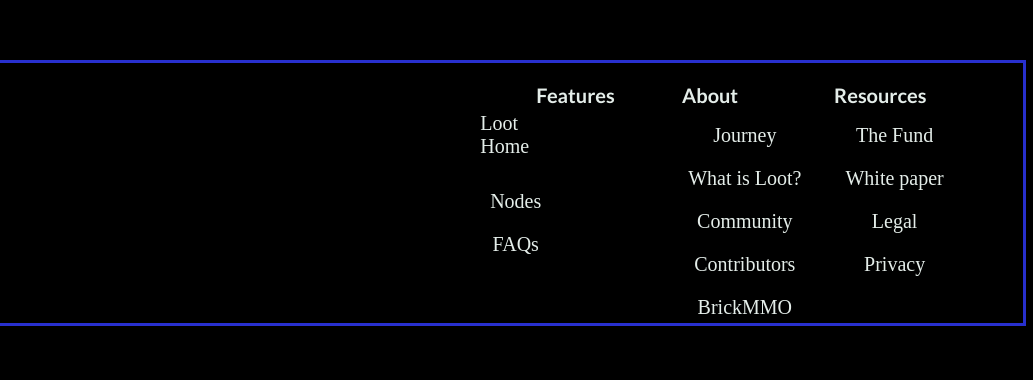
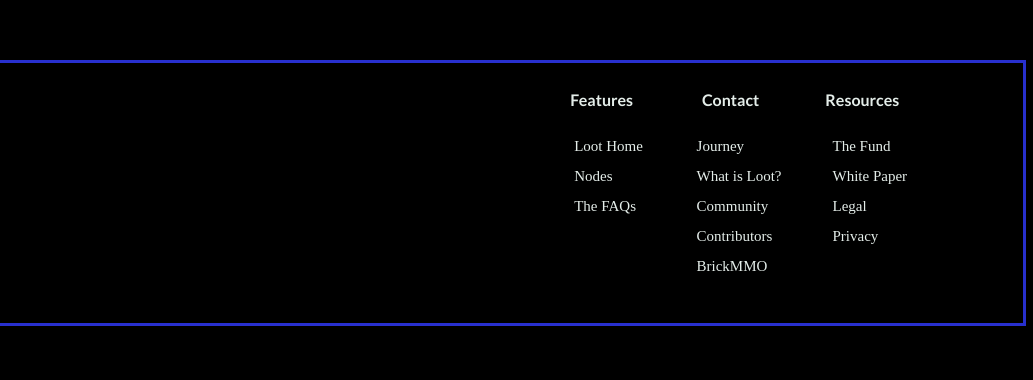
Before and after one commit to sekander/loot-v1, a plain HTML site: page index.html in a window 1280 px wide. Shown: the part 1540-1920 px from the top of the page, 247-1280 px from the left. Drawn offline with Linux system fonts and the light colour scheme.

Commit message:
version 1

```diff
--- a/css/styles.css
+++ b/css/styles.css
@@ -227,10 +227,7 @@
 
 /* footer-nav */
 
-.footer-space{
-    left: 60%;
-    margin-left: 20px;
-}
+
 
 .footer-nav-title{
     position: absolute;
@@ -238,34 +235,41 @@
     font-weight: 700;
 }
 
-.footer-nav{
 
-    display: flex;
-    flex-direction: column;
-}
 
 .footer a{
     flex-shrink: 0;
-    text-align: left;
-    transform: translate(-50%, -50%);
-    font-size: 20px;
-    margin-left: 64%;
+    font-size: 15px;
+    margin-left: 10%;
     margin-top: 20px;
     color: #e4ede9;
     text-decoration: none;
-    display: inline-block;
     transition: 1s;
 
 }
 
 .footer a:hover{
+
     transition: 1s;
     color: #2BCC9E;
 }
 
+table{
+
+    border-spacing: 50px 10px;
+    border-collapse: separate;
+    position: absolute;
+    left:60%;
+
+}
+
+th,td{
+    text-align: left;
+    white-space: nowrap;
+}
 
 
-/* info */
+/* contributors and Brickmmo project */
 
 .info{
     position: absolute;
--- a/index.html
+++ b/index.html
@@ -46,34 +46,42 @@
 
  <footer class="footer">
   <img src="img/Loot_Vertical_Logo.jpg" class="logo-bottom">
-  <div class="footer-nav">
-
-    <p class="footer-nav-title footer-space">Features</p>
-   <div style="position: absolute; left: 50%; top:20%;">
-    <a href="/">Loot Home</a>
-    <a href="/">Nodes</a>
-    <a href="/">FAQs</a>
-   </div>
 
 
-    <p class="footer-nav-title footer-space" style="left: 71.5%;">About</p>
-   <div style="position: absolute; left: 53.6%; top:20%;">
-    <a href="/">Journey</a>
-    <a href="/">What is Loot?</a>
-    <a href="/">Community</a>
-    <a href="/">Contributors</a>
-    <a href="/">BrickMMO</a>
-   </div>
+    <table>
+      <tr>
+        <th><p>Features</p></th>
+        <th><p>Contact</p></th>
+        <th><p>Resources</p></th>
+      </tr>
+      <tr>
+        <td><a>Loot Home</a></td>
+        <td><a>Journey</a></td>
+        <td><a>The Fund</a></td>
+
+      </tr>
+      <tr>
+        <td><a>Nodes</a></td>
+        <td><a>What is Loot?</a></td>
+        <td><a>White Paper</a></td>
+      </tr>
+      <tr>
+        <td><a>The FAQs</a></td>
+        <td><a>Community</a></td>
+        <td><a>Legal</a></td>
+      </tr>
+      <tr>
+        <td><a></a></td>
+        <td><a>Contributors</a></td>
+        <td><a>Privacy</a></td>
+      </tr>
+      <tr>
+        <td><a></a></td>
+        <td><a>BrickMMO</a></td>
+      </tr>
+    </table>
 
 
-    <p class="footer-nav-title footer-space" style="left: 83.5%;">Resources</p>
-    <div style="position: absolute; left: 75%; top:20%">
-      <a href="/">The Fund</a>
-      <a href="/">White paper</a>
-      <a href="/">Legal</a>
-      <a href="/">Privacy</a>
-
-    </div>
 
 
 
@@ -81,7 +89,7 @@
   </div>
  </footer>
 <div class="info">
-  <p>Contributors</p>
+  <p><a>Contributors</a></p>
   <p>&copy; BrickMMO Project. All rights reserved.</p>
 </div>
 </body>
```
